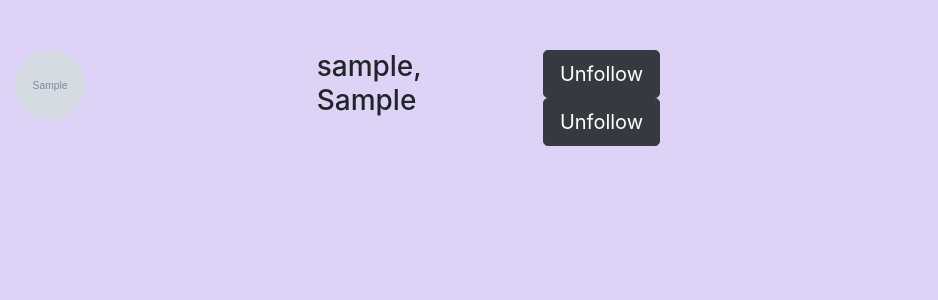
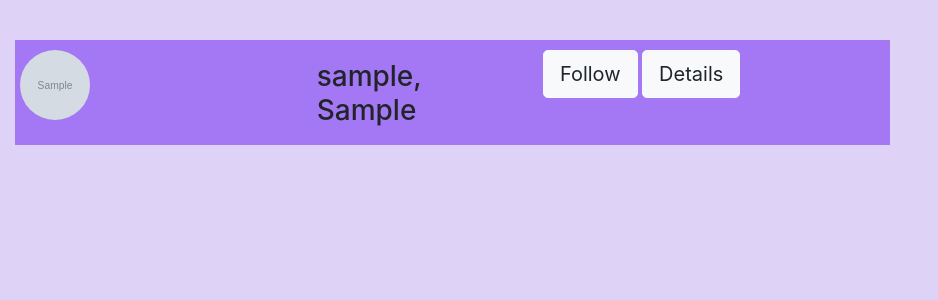
Before and after one commit to VladaDidko/skill-it, a Django app: page /people/ in a window 1280 px wide. Shown: the part 80-380 px from the top of the page, without its empty margins (0-938 px from the left). Run offline with Django 3.2, Linux system fonts and the light colour scheme; tables that the repository leaves empty hold one stand-in row (values such as "Sample post"); grey boxes marked "Sample" are stand-in pictures; some libraries are stand-ins or nearby versions; some web fonts are replaced.

Commit message:
people details

```diff
--- a/blog/templates/blog/post_list.html
+++ b/blog/templates/blog/post_list.html
@@ -19,7 +19,7 @@
             </div>
             <h2><a class="article-title" href="{% url 'post_details' pk=post.pk %}">{{ post.title }}</a></h2>
             {% if post.text %}
-                <p class="article-content">{{ post.text }}</p>
+                <p class="article-content">{{ post.text|truncatechars:200 }}</p>
             {% endif %}
             <div>
             {% if post.image %}
--- a/general/static/general/main.css
+++ b/general/static/general/main.css
@@ -11,11 +11,7 @@ body, .main-container {
   width: 70%;
   margin-bottom: 10px;
   margin-top: 10px;
-}
-
-#follow, #unfollow{
-  float: right;
-  margin-right: 5px
+  background-color: #a478f5;
 }
 
 .main-header {
--- a/general/templates/general/people.html
+++ b/general/templates/general/people.html
@@ -1,40 +1,38 @@
 {% extends "general/base.html" %}
 {% block content %}
-  <head>
-   <script>
-      function followReaction() {
-        var elem = document.getElementById('follow');
-        if (elem.value == "Follow") elem.value = "Unfollow";
-        else elem.value = "Follow";
-      }
-    </script>
-  </head>
   {%for user in users%}
     {% if request.user != user %}
       <div class="container-people">
         <div class="row">
           <div class="col-md-4 col-lg-4">
-            <img class="rounded-circle" src="{{ user.profile.image.url }}" alt="UserImage" style="width:70px; height: 70px;">
+            <img class="rounded-circle" src="{{ user.profile.image.url }}" alt="UserImage" style="width:70px; height: 70px; margin-left: 5px;">
           </div>
           <div class = "col-md-3 col-lg-3">
-            <h3 class="profile-title">{{ user.username }}, {{ user.profile.city}} </h3>
+            <h3 class="profile-title" style="margin-top: 10px;">{{ user.username }}, {{ user.profile.city}} </h3>
           </div>
           <div class = "col-md-5 col-lg-5">
-            {% for follower in followers %}
-            {% if follower.following.id == user.id %}
             <form name="passdata" action="." method="post">
-            <input type='button' class='btn btn-lg btn-dark' id="{{ user.id }}" value='Unfollow'
-            onClick="location.href='{% url 'update' %}'" >
+            <input type='button' class='btn btn-lg btn-light following' value='Follow' onClick="location.href='{% url 'post_list'%}'">
+            <input type='button' class='btn btn-lg btn-light' value='Details' onClick="location.href='{% url 'user_details' pk=user.id %}'">
             </form>
-            {% endif %}
-            <form name="passdata" action="." method="post">
-            <input type='button' class='btn btn-lg btn-dark' id="{{ user.id }}" value='Unfollow'
-            onClick="location.href='{% url 'update' %}'" >
-            </form>
-            {% endfor %}
           </div>
         </div>
       </div>
     {% endif %}
   {% endfor %}
+  <script>
+      function followDraw() {
+        var users = document.getElementsByClassName('following');
+        for (var i = 0; i < users.length; i++){
+          users[i].id = following${i};
+          users[i].setAttribute("onclick",followReaction('${i}'));
+        }
+      }
+      function followReaction(id){
+        var elem = document.getElementById(following${id});
+        if (elem.value == "Follow") elem.value = "Unfollow";
+        else elem.value = "Follow";
+      }
+      followDraw();
+    </script>
 {% endblock content %}
--- a/skill_it/settings.py
+++ b/skill_it/settings.py
@@ -23,7 +23,7 @@ BASE_DIR = os.path.dirname(os.path.dirname(os.path.abspath(__file__)))
 SECRET_KEY = '65bf31fe8fbb92f4838f6c491f1effb279846e33c607fae1'
 
 # SECURITY WARNING: don't run with debug turned on in production!
-DEBUG = True
+DEBUG = False
 
 ALLOWED_HOSTS = ['skillitapp.herokuapp.com']
 
--- a/skill_it/urls.py
+++ b/skill_it/urls.py
@@ -33,6 +33,7 @@ urlpatterns = [
     path('password-reset-confirm/<uidb64>/<token>/', auth_views.PasswordResetConfirmView.as_view(template_name='users/password_reset_confirm.html'), name='password_reset_confirm'),
     path('password-reset-complete/', auth_views.PasswordResetCompleteView.as_view(template_name='users/password_reset_complete.html'), name='password_reset_complete'),
     path('profile/', user_views.profile, name='profile'),
+    path('user_details/<int:pk>/', user_views.user_details, name='user_details'),
     path('edit_profile/', user_views.edit_profile, name = 'edit_profile'),
     path('my_posts/', user_views.my_posts, name='my_posts'),
     path('my_posts/new', PostCreateView.as_view(), name='post-create'),
```
Also changed, not shown: users/templates/users/user_details.html (added, +29 -0 lines), users/views.py (+9 -0 lines).
